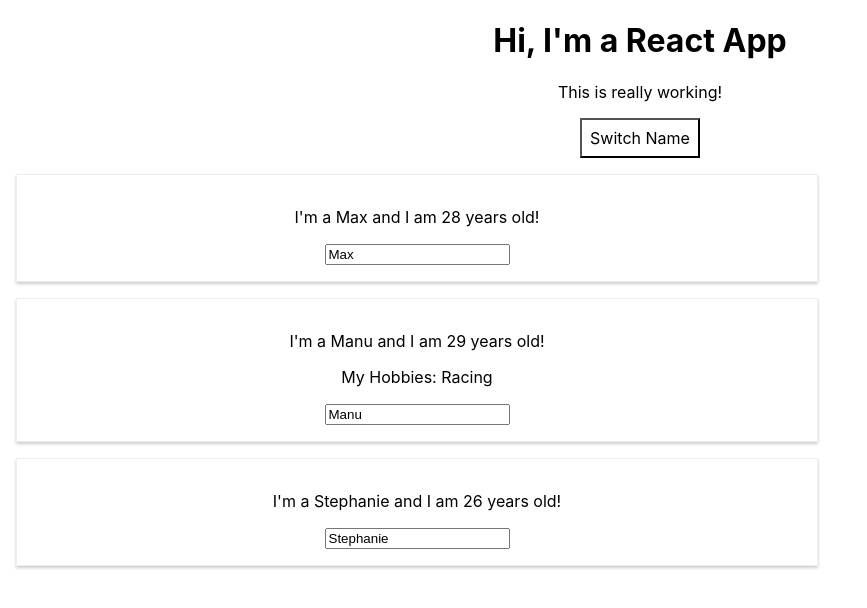
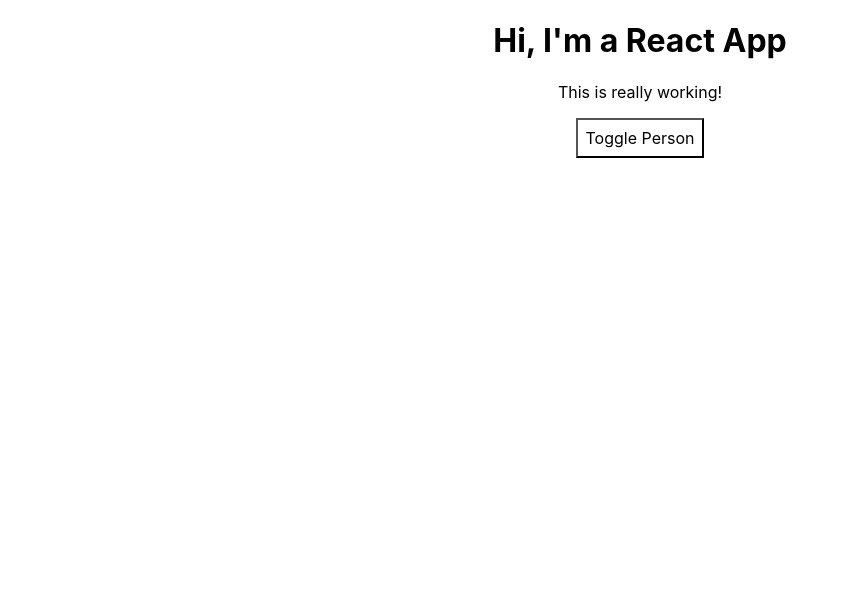
Before and after one commit to jap-dev-24/react-practice, a React (Create React App) app in the folder react-thanos/: page / in a window 1280 px wide. Shown: the top 608 px of the page, without its empty margins (0-867 px from the left). Built offline with nearby package versions, Linux system fonts and the light colour scheme.

Commit message:
Toggle Person - Conditional JSX

```diff
--- a/react-thanos/src/App.js
+++ b/react-thanos/src/App.js
@@ -10,6 +10,7 @@
       { name: "Stephanie", age: 26 },
     ],
     otherState: "some other value",
+    showPersons: false,
   };
 
   switchNameHandler = (newName) => {
@@ -32,23 +33,34 @@
         { name: "Stephanie", age: 26 },
       ],
     });
-  }
+  };
+
+  togglePersonsHandler = () => {
+    const doesShow = this.state.showPersons;
+
+    this.setState({
+      showPersons: !doesShow,
+    });
+  };
 
   render() {
-
     const style = {
-      backgroundColor :'white',
-      font: 'inherit',
-      border :'1x solid blue',
-      padding :'8px',
-      cursor:'pointer'
-    }
+      backgroundColor: "white",
+      font: "inherit",
+      border: "1x solid blue",
+      padding: "8px",
+      cursor: "pointer",
+    };
 
     return (
       <div className="App">
         <h1>Hi, I'm a React App</h1>
         <p>This is really working!</p>
-        <button style={style} onClick={() => this.switchNameHandler('Maximillian!!')}>Switch Name</button>
+        <button style={style} onClick={this.togglePersonsHandler}>
+          Toggle Person
+        </button>
+        {this.state.showPersons === true ? (
+          <div>
             <Person
               name={this.state.persons[0].name}
               age={this.state.persons[0].age}
@@ -56,7 +68,7 @@
             <Person
               name={this.state.persons[1].name}
               age={this.state.persons[1].age}
-          click={this.switchNameHandler.bind(this,'Max!')}
+              click={this.switchNameHandler.bind(this, "Max!")}
               changed={this.nameChangedHandler}
             >
               My Hobbies: Racing
@@ -65,6 +77,8 @@
               name={this.state.persons[2].name}
               age={this.state.persons[2].age}
             ></Person>
+          </div>
+        ) : null}
       </div>
     );
   }
```
Lines whose indentation alone changed are shown as unchanged.
